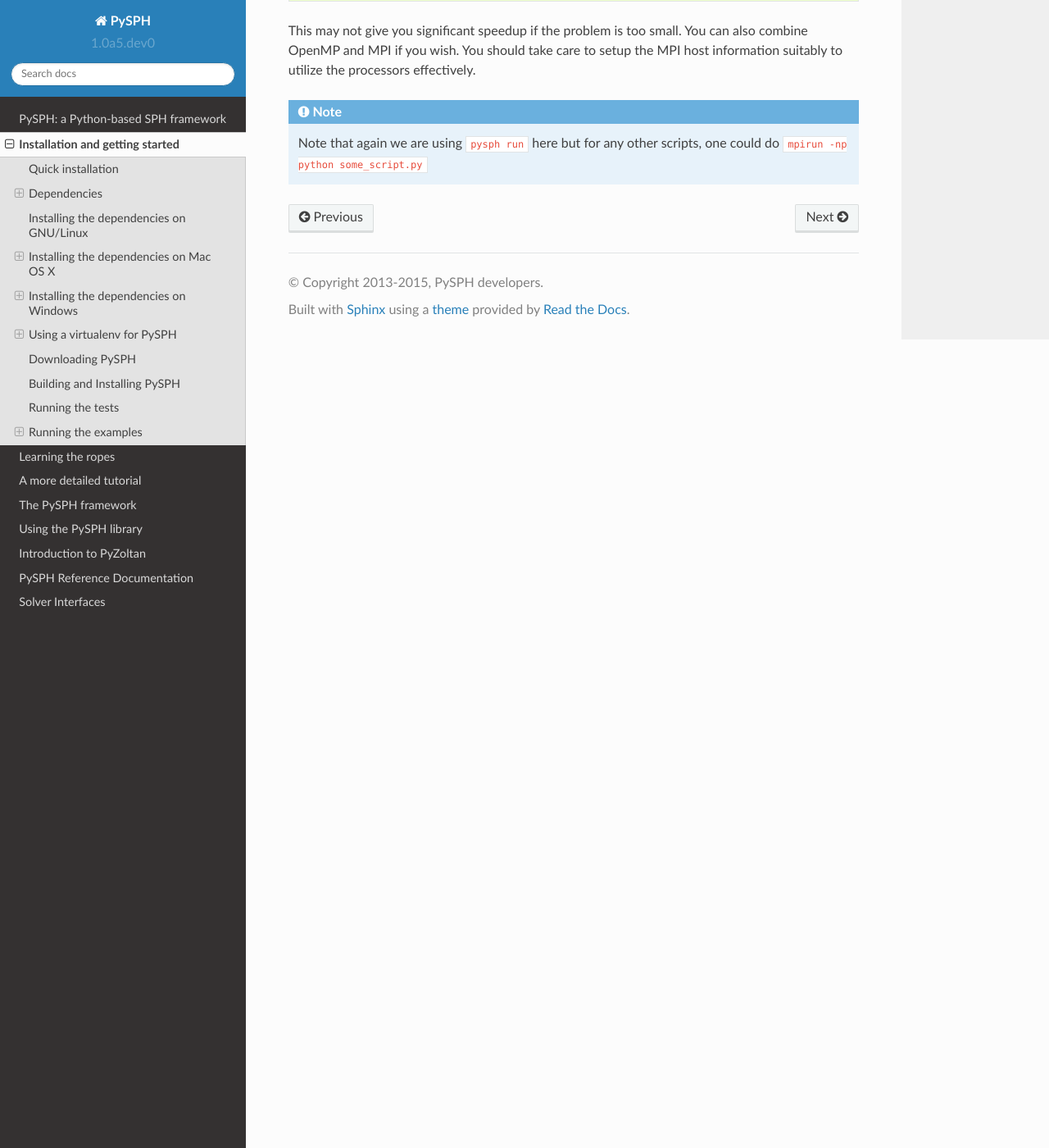
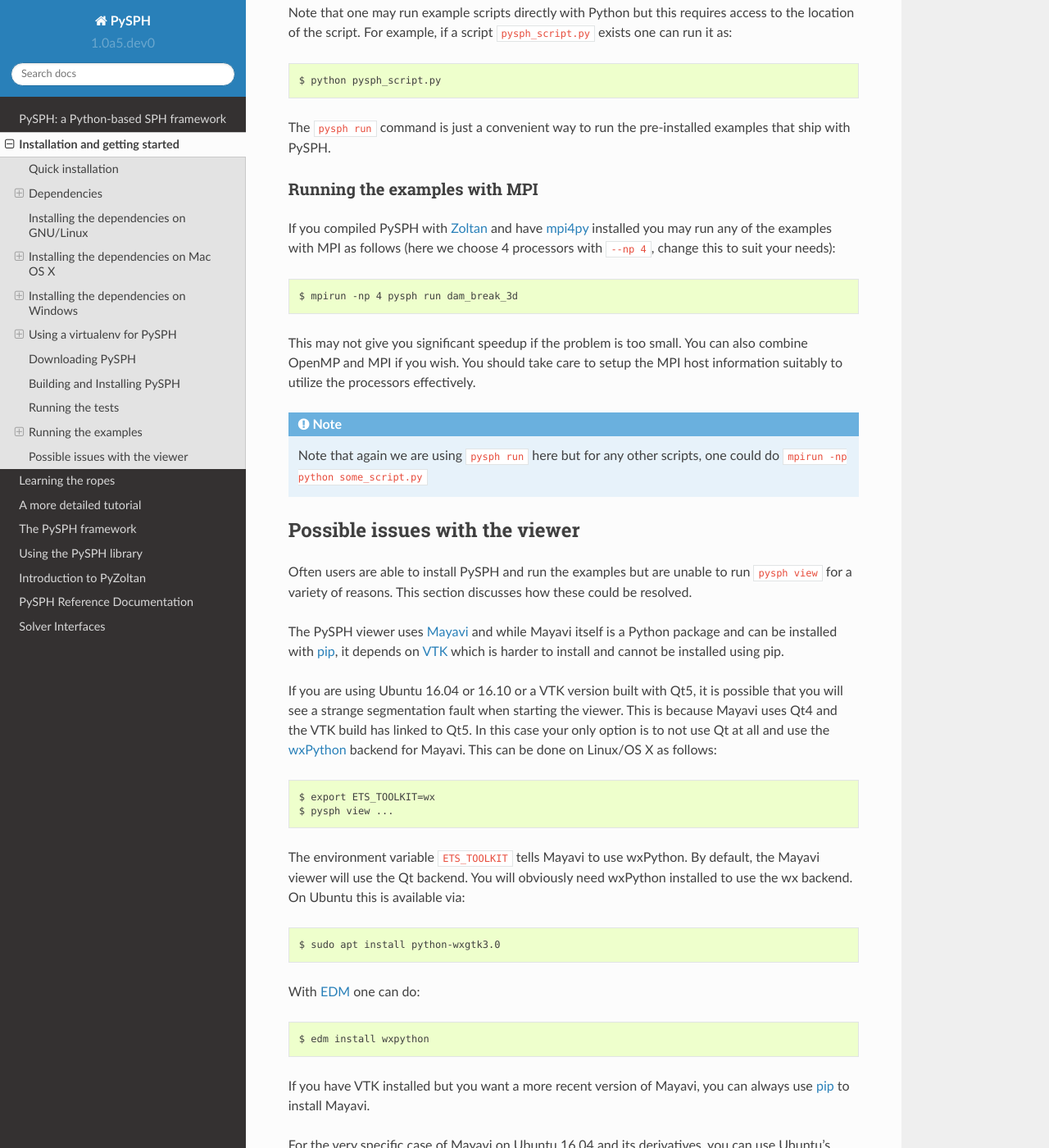
Before and after one commit to pypr/pysph, a Sphinx documentation site: the page built from docs/source/installation.rst, in a window 1280 px wide and 1400 px high, scrolled down 17250 px. Shown: the whole window at 82% size. Built offline with Sphinx 7.4.7 and the Read the Docs theme 2.0.0, drawn with Linux system fonts in a browser that asks for light colours; the version number is read from the project's files by our own code; some of the changed text lies outside the part shown.

Commit message:
Add some documentation on viewer issues.

```diff
--- a/docs/source/installation.rst
+++ b/docs/source/installation.rst
@@ -173,10 +173,13 @@
 -----------------------------------------
 
 If you are using `Enthought Canopy`_ EDM_ or Anaconda_ the instructions in the
-section :ref:`installing-deps-osx` will be useful as the instructions are
-similar. The following are for the case where you wish to use the native
-Python packages distributed with the Linux distribution you are using.
+section :ref:`installing-deps-osx` will be useful as the instructions are the
+same. The following are for the case where you wish to use the native Python
+packages distributed with the Linux distribution you are using.
 
+If you are running into trouble, note that it is very easy to install using
+EDM_ (see :ref:`using_edm_osx`) or conda (see :ref:`using_conda_osx`) and you
+may make your lives easier going that route.
 
 GNU/Linux is probably the easiest platform to install PySPH. On Ubuntu one may
 install the dependencies using::
@@ -205,6 +208,11 @@
 
 You should be set now and should skip to :ref:`downloading-pysph` and
 :ref:`building-pysph`.
+
+On recent versions of Ubuntu (16.04 and 16.10) there may be problems with
+Mayavi viewer, and ``pysph view`` may not work correctly. To see how to
+resolve these, please look at :ref:`viewer-issues`.
+
 
 .. note::
 
@@ -749,13 +757,18 @@
     :width: 800px
     :alt: PySPH viewer
 
+If the viewer does not start, you may want to see :ref:`viewer-issues`.
+
 There are other examples that use the transport velocity formulation::
 
     $ pysph run cavity
 
 This runs the driven cavity problem using the transport velocity formulation
-of Adami et al.  The example also performs post-processing of the results and
-the ``cavity_output`` will contain a few PNG images with these.  For example for
+of Adami et al. The example also performs post-processing of the results and
+the ``cavity_output`` will contain a few PNG images with these. You may view
+these results using ``pysph view cavity_output``.
+
+For example for
 example the file ``streamlines.png`` may look like what is shown below:
 
 .. image:: ../Images/ldc-streamlines.png
@@ -766,12 +779,18 @@
 
     $ pysph run solid_mech.rings
 
-Which runs the problem of the collision of two elastic rings:
+Which runs the problem of the collision of two elastic rings. View the results
+like so::
+
+    $ pysph view rings_output
+
+This should produce something that may look like the image below.
 
 .. image:: ../Images/rings-collision.png
 
-The auto-generated code for the example resides in the directory
-``~/.pysph/source``. A note of caution however, it's not for the faint hearted.
+The auto-generated high-performance code for the example resides in the
+directory ``~/.pysph/source``. A note of caution however, it's not for the
+faint hearted.
 
 ^^^^^^^^^^^^^^^^^^^^^^^^^^^^^^^^^
 Running the examples with OpenMP
@@ -823,3 +842,66 @@
 
     Note that again we are using ``pysph run`` here but for any other
     scripts, one could do ``mpirun -np python some_script.py``
+
+
+.. _viewer-issues:
+
+-------------------------------
+Possible issues with the viewer
+-------------------------------
+
+Often users are able to install PySPH and run the examples but are unable to
+run ``pysph view`` for a variety of reasons. This section discusses how these
+could be resolved.
+
+The PySPH viewer uses Mayavi_ and while Mayavi itself is a Python package and
+can be installed with pip_, it depends on VTK_ which is harder to install and
+cannot be installed using pip.
+
+If you are using Ubuntu 16.04 or 16.10 or a VTK version built with Qt5, it is
+possible that you will see a strange segmentation fault when starting the
+viewer. This is because Mayavi uses Qt4 and the VTK build has linked to Qt5. In
+this case your only option is to not use Qt at all and use the wxPython_
+backend for Mayavi.  This can be done on Linux/OS X as follows::
+
+   $ export ETS_TOOLKIT=wx
+   $ pysph view ...
+
+The environment variable ``ETS_TOOLKIT`` tells Mayavi to use wxPython. By
+default, the Mayavi viewer will use the Qt backend. You will obviously need
+wxPython installed to use the wx backend. On Ubuntu this is available via::
+
+   $ sudo apt install python-wxgtk3.0
+
+With EDM_ one can do::
+
+   $ edm install wxpython
+
+If you have VTK installed but you want a more recent version of Mayavi, you
+can always use pip_ to install Mayavi.
+
+For the very specific case of Mayavi on Ubuntu 16.04 and its derivatives, you
+can use Ubuntu's older VTK package like so::
+
+   $ sudo apt remove mayavi2 python-vtk6
+   $ sudo apt install python-vtk
+   $ pip install mayavi
+
+What this does is to remove the system Mayavi and the VTK-6.x package which is
+linked to Qt5 and instead install the older python-vtk package. Then using pip
+to install Mayavi against this version of VTK. If the problem persists
+remember that by default pip caches any previous installations of Mayavi and
+you may need to install Mayavi like this::
+
+   $ pip --no-cache-dir install mayavi
+
+
+If you are using EDM_ or Anaconda_, things should work most of the time.
+However, there may be problems and in this case please report the issues to
+the `pysph-users mailing list
+<https://groups.google.com/forum/#!forum/pysph-users>`_ or send us `email
+<mailto:pysph-users@googlegroups.com>`_.
+
+.. _VTK: http://www.vtk.org
+
+.. _wxPython: http://www.wxpython.org
```
